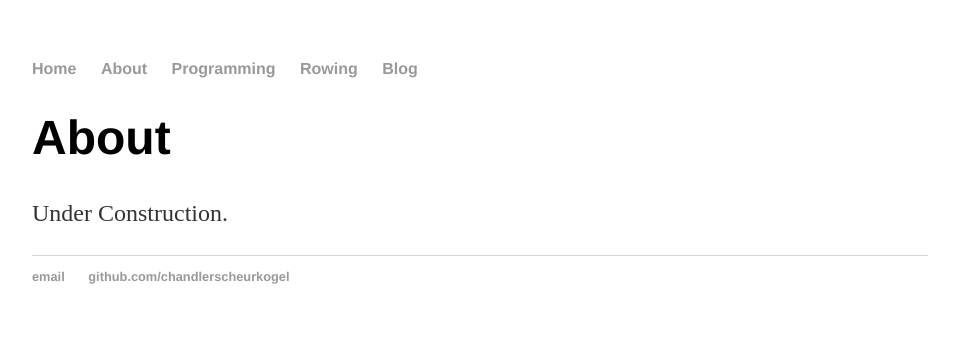
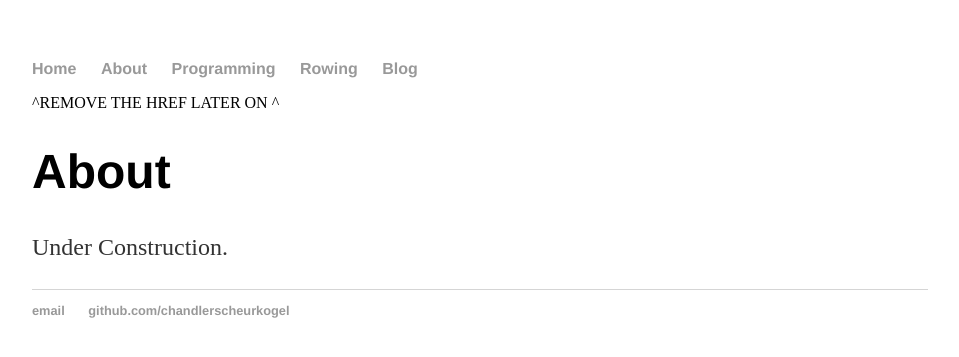
Before and after one commit to ChandlerScheurkogel/ChandlerScheurkogel.github.io, a Jekyll site: the page built from about/index.html, in a window 1280 px wide. Shown: the top 357 px of the page, without its empty margins (160-1119 px from the left). Built offline with Jekyll 4.4.1, drawn with Linux system fonts in a browser that asks for light colours; nearby versions of some CDN libraries; library files that are not in the unit come from our copies.

Commit message:
Update index.html

```diff
--- a/about/index.html
+++ b/about/index.html
@@ -6,9 +6,11 @@ title: About Chandler Scheurkogel
 
 <link rel="stylesheet" href="css/animate.css">
 
+^REMOVE THE HREF LATER ON ^
 
 
-		<div class="about fadeInDown animated">
+
+		<div class="about">
 
 			<h1>About</h1>
 
```
